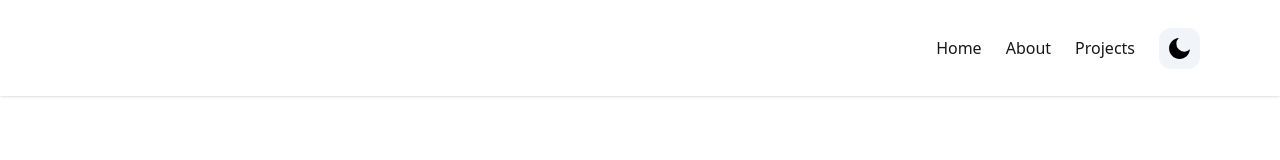
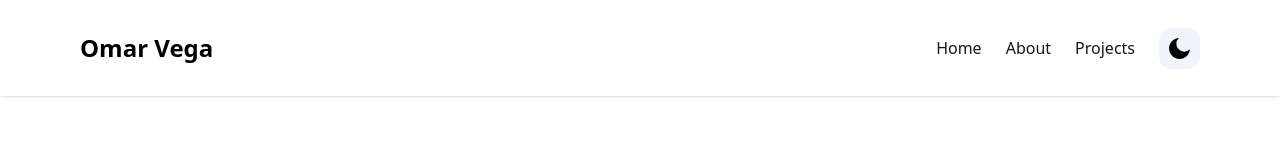
Before and after one commit to oavaDev/Portfolioava, a Next.js app: page / in a window 1280 px wide. Shown: the top 160 px of the page. Built offline with nearby package versions, Linux system fonts and the light colour scheme.

Commit message:
add a bug :)

```diff
--- a/components/Navbar.tsx
+++ b/components/Navbar.tsx
@@ -35,7 +35,7 @@ const Navbar = () => {
       <div className='justify-between md:items-center md:flex'>
         <div className='flex items-center justify-between py-3'>
           <div className='md:py-5 md:block'>
-            <h2 className={`text-2xl font-bold text-white`}>Omar Vega</h2>
+            <h2 className={`text-2xl font-bold `}>Omar Vega</h2>
           </div>
           <div className='md:hidden'>
             <button onClick={() => setNavbar(!navbar)}>
```
